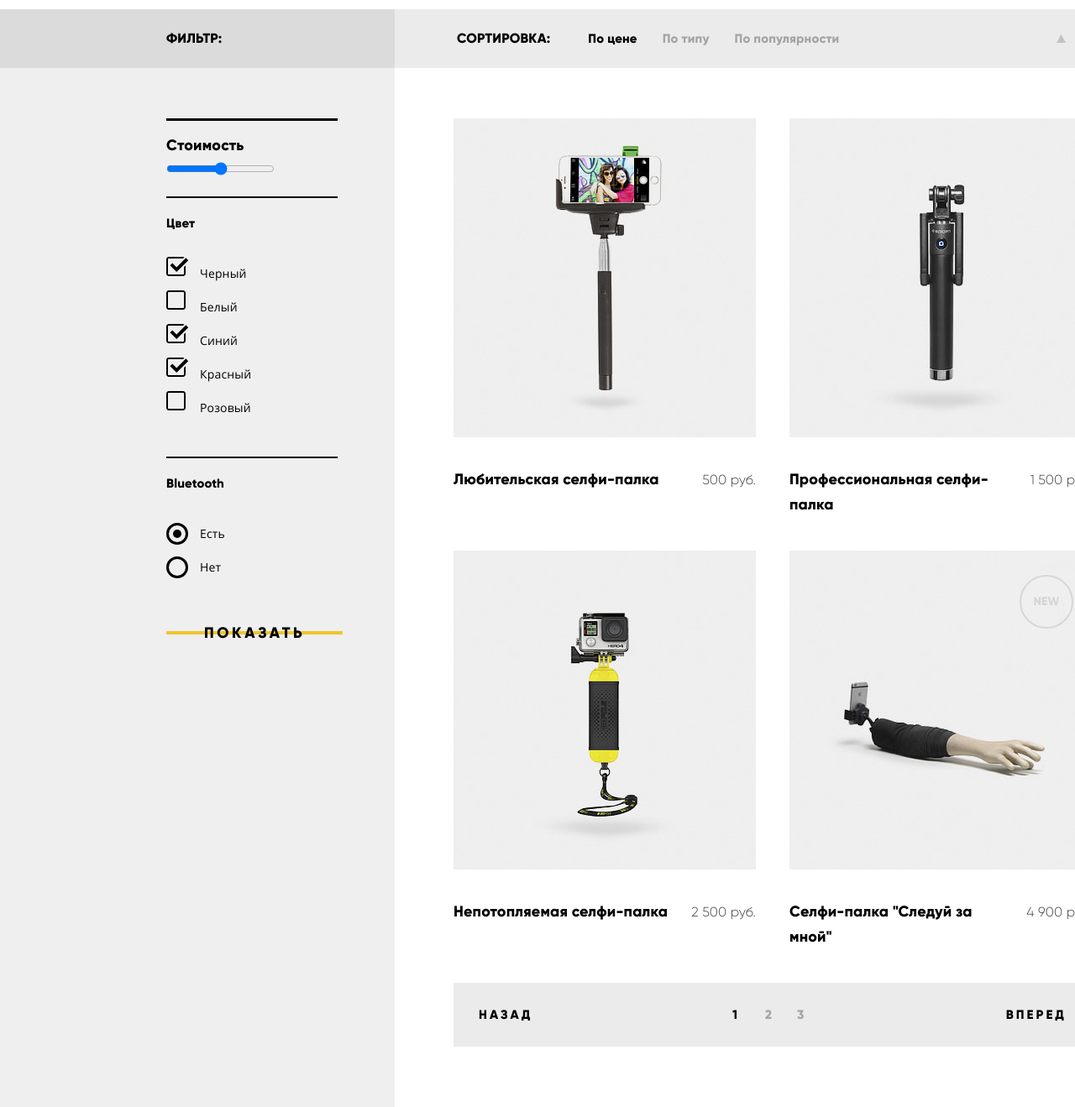
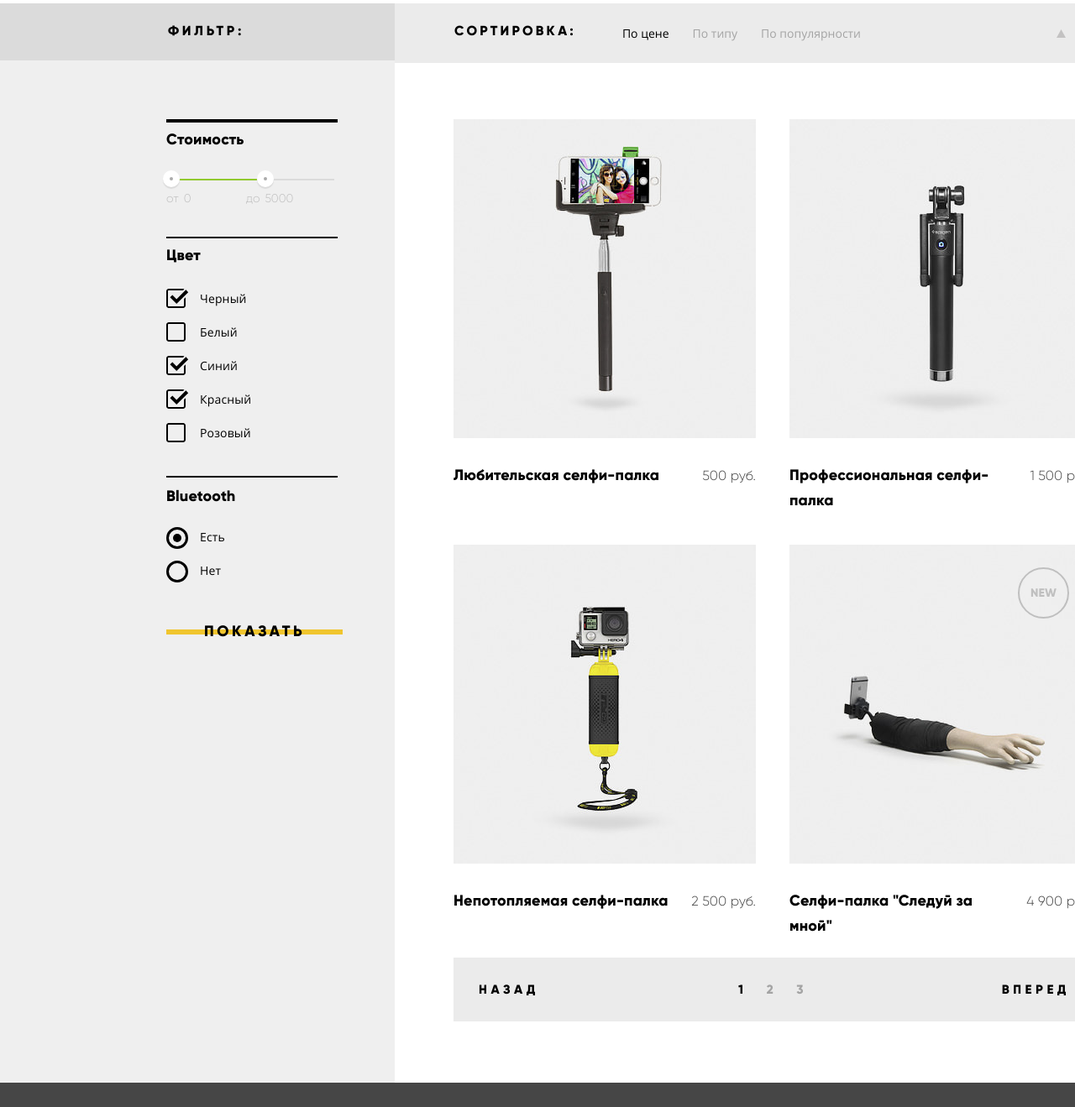
Before and after one commit to Kiriuha-lucky/838151-device, a plain HTML site: page catalog.html in a window 1280 px wide. Shown: the part 401-1720 px from the top of the page at 84% size. Drawn offline with Linux system fonts and the light colour scheme.

Commit message:
Корректировка

```diff
--- a/catalog.html
+++ b/catalog.html
@@ -32,7 +32,7 @@
                 <a href="#">Валентин Петухов</a>
               </li>
               <li>
-                <a href="#">Выйти</a>
+                <a href="#" class="exit">Выйти</a>
               </li>
             </ul>
             <ul class="shop-navigation">
@@ -119,11 +119,27 @@
           <h3>Фильтр:</h3>
           <form class="filter" method="get" action="https://echo.htmlacademy.ru">
 
-            <p class="filters-item">
-              <label for="filters-price">Стоимость</label>
-              <input type="range" id="filters-price" class="filters-price" min="0" step="1" max="10000">
-            </p>
-            <fieldset >
+            <fieldset class="filter-item">
+                    <legend class="visually-hidden">Стоимость:</legend>
+<b >Стоимость</b>
+
+                    <div class="range-filter">
+                      <div class="range-controls">
+                        <div class="scale">
+                          <div class="bar"></div>
+                        </div>
+                        <div class="toggle toggle-min"></div>
+                        <div class="toggle toggle-max"></div>
+                      </div>
+                      <div class="price-controls">
+                        <label class="min-price">от <input name="min-price" type="text" value="0"></label>
+                        <label class="max-price">до <input name="max-price" type="text" value="5000"></label>
+                      </div>
+                    </div>
+                  </fieldset>
+
+
+            <fieldset class="filter-item">
               <legend class="visually-hidden">Цвет</legend>
               <b>Цвет</b>
               <ul class="color">
@@ -149,7 +165,7 @@
                 </li>
               </ul>
             </fieldset>
-            <fieldset>
+            <fieldset class="filter-item bluetooth">
               <legend class="visually-hidden">Bluetooth</legend>
               <b>Bluetooth</b>
               <ul class="bluetooth">
@@ -188,10 +204,14 @@
               </ul>
               <ul class="indicator">
                 <li >
+                  <a href="#" class="indicator-item">
                   <svg xmlns="http://www.w3.org/2000/svg" width="11" height="10" viewbox="0 0 11 10"><path fill="#231F20" d="M5.5 0L0 10h11z"/></svg>
+                  </a>
                 </li>
                 <li class="active">
+                  <a href="#" class="indicator-item">
                   <svg xmlns="http://www.w3.org/2000/svg" width="11" height="10" viewbox="0 0 11 10"><path fill="#231F20" d="M5.5 10L0 0h11"/></svg>
+                  </a>
                 </li>
               </ul>
             </div>
@@ -199,7 +219,7 @@
             <ul class="catalog-list">
               <li class="catalog-item">
                 <div class="catalog-item-modal">
-                  <div class="new-item visually-hidden">NEW</div>
+
                   <img src="img/item-1.jpg" width="360" height="380" alt="Любительская селфи-палка">
                   <div class="class52">
                     <button class="button button-basket" type="submit">В корзину</button>
@@ -218,7 +238,7 @@
               </li>
               <li class="catalog-item">
                 <div class="catalog-item-modal">
-                  <div class="new-item visually-hidden">NEW</div>
+
                   <img src="img/item-2.jpg" width="360" height="380" alt="Любительская селфи-палка">
                   <div class="class52">
                     <button class="button button-basket" type="submit">В корзину</button>
@@ -238,7 +258,6 @@
               <li class="catalog-item">
 
                 <div class="catalog-item-modal">
-                  <div class="new-item visually-hidden">NEW</div>
                   <img src="img/item-3.jpg" width="360" height="380" alt="Любительская селфи-палка">
                   <div class="class52">
                     <button class="button button-basket" type="submit">В корзину</button>
@@ -254,9 +273,9 @@
                   <span class="price">2 500 руб.</span>
                 </section>
               </li>
-              <li class="catalog-item">
+              <li class="catalog-item new">
                 <div class="catalog-item-modal">
-                  <div class="new-item">NEW</div>
+
                   <img src="img/item-4.jpg" width="360" height="380" alt="Любительская селфи-палка">
                   <div class="class52">
                     <button class="button button-basket" type="submit">В корзину</button>
@@ -275,13 +294,23 @@
             </ul>
           </section>
           <section class="pagination">
+            <div class="pagination-wrapper">
             <a href="#" class="pagination-back disabled">Назад</a>
-            <div class="pagination-number">
+            </div>
+            <ul class="pagination-number">
+              <li>
               <a href="#" class="pagination-item current">1</a>
+              </li>
+                <li>
               <a href="#" class="pagination-item">2</a>
+              </li>
+                <li>
               <a href="#" class="pagination-item">3</a>
+              </li>
+            </ul>
+            <div class="pagination-wrapper">
+            <a href="#" class="pagination-next">Вперед</a>
             </div>
-            <a href="#" class="pagination-next">Вперед</a>
           </section>
         </section>
 
--- a/css/style.css
+++ b/css/style.css
@@ -201,6 +201,7 @@
 .user-navigation {
   display: flex;
   justify-content: flex-start;
+  align-items: baseline;
   width: 260px;
   margin: 0;
   padding: 0;
@@ -208,9 +209,9 @@
   /* outline: 2px solid yellow; */
 }
 
-.inner-page .user-navigation {
+/* .inner-page .user-navigation {
   justify-content: space-between;
-}
+} */
 
 .shop-navigation {
   display: flex;
@@ -334,13 +335,21 @@
 .user-navigation a {
   position: relative;
   padding-left: 10px;
-}
+  letter-spacing: 0em;
+}
+
+
 
 .user-navigation li:last-child {
   color: rgba(0, 0, 0, 0.3);
   font-weight: normal;
-}
-
+
+
+}
+
+.exit {
+  margin-left: 7px;
+}
 .compare,
 .basket {
   margin-left: 6px;
@@ -378,7 +387,7 @@
   width: 1160px;
   height: 500px;
   margin: 0 auto;
-  margin-bottom: 284px;
+  margin-bottom: 93px;
   margin-top: -109px;
 }
 
@@ -416,7 +425,7 @@
 .slider-controls label {
   position: relative;
   display: inline-block;
-  margin: 0 10px;
+  margin: 0 8px;
   width: 10px;
   height: 10px;
   border-radius: 50%;
@@ -481,7 +490,7 @@
   line-height: 30px;
   font-weight: normal;
   color: rgba(70, 70, 70, 1);
-  /* letter-spacing: 0.01em; */
+  letter-spacing: -0.008em;
 }
 
 .product-description-content {
@@ -489,7 +498,7 @@
   margin: 0 0;
   display: flex;
   flex-direction: column;
-  margin-top: -90px;
+  margin-top: -85px;
   z-index: 5;
   /* outline: 2px solid green; */
 }
@@ -499,8 +508,8 @@
   justify-content: space-between;
   width: 1160px;
   margin: 0 auto;
-  margin-top: 100px;
-  margin-bottom: 90px;
+  margin-top: 93px;
+  margin-bottom: 97px;
 }
 
 .container-partners img:nth-child(2n) {
@@ -519,7 +528,7 @@
   display: flex;
   width: 1160px;
   margin: 0 auto;
-  margin-bottom: 82px;
+  margin-bottom: 80px;
 }
 
 .about-us {
@@ -596,12 +605,21 @@
   margin: 0;
   padding: 0;
   list-style: none;
+
   /* outline: 2px solid yellow; */
 }
 
 .inner-page .footer-user-navigation {
-  justify-content: space-between;
-}
+  justify-content: flex-start;
+  width: 238px;
+padding-left: 22px;
+}
+
+.inner-page .footer-login-link {
+
+ }
+
+
 
 .footer-shop-navigation {
   display: flex;
@@ -729,6 +747,8 @@
 .slide-decoration p {
   padding: 0;
   margin: 0;
+  margin-right: -12px;
+  margin-top: -4px;
   font-family: "Gilroy", Arial, sans-serif;
   font-size: 179px;
   line-height: 179px;
@@ -802,11 +822,13 @@
 }
 
 .product a {
+  display: block;
+  width: 160px;
   position: relative;
   padding-top: 195px;
   font-family: "Gilroy", Arial, sans-serif;
   font-size: 18px;
-  line-height: 24px;
+  line-height: 23px;
   font-weight: bold;
   color: rgba(0, 0, 0, 1);
 }
@@ -921,6 +943,7 @@
 }
 
 .button {
+  position: relative;
   padding: 8px 45px;
   font-family: "Gilroy", Arial, sans-serif;
   font-size: 18px;
@@ -928,15 +951,20 @@
   font-weight: bold;
   color: rgba(0, 0, 0, 1);
   text-transform: uppercase;
-  letter-spacing: 2px;
+
   background: linear-gradient(rgba(255, 255, 255, 0) 45%,
-    rgba(240, 197, 46, 1) 45%,
-    rgba(240, 197, 46, 1) 55%,
-    rgba(255, 255, 255, 0) 55%);
+    rgba(240, 197, 46, 1) 35%,
+    rgba(240, 197, 46, 1) 60%,
+     rgba(255, 255, 255, 0) 55%);
   border: none;
   cursor: pointer;
   letter-spacing: 0.2em;
-}
+  z-index: 3;
+
+
+}
+
+
 
 .button:hover,
 .button:focus {
@@ -952,6 +980,8 @@
 .filter-button,
 .modal-write-us button {
   border: none;
+  margin-top: 32px;
+  letter-spacing: 0.2em;
 }
 
 .button-contacts,
@@ -1034,8 +1064,8 @@
 .about-us ul {
   margin: 0;
   padding: 0;
-  margin-top: 63px;
-  margin-bottom: 55px;
+  margin-top: 38px;
+  margin-bottom: 53px;
   list-style: none;
   font-family: "Gilroy", Arial, sans-serif;
   font-size: 16px;
@@ -1091,7 +1121,7 @@
 .breadcrumbs li {
   position: relative;
   list-style: none;
-  padding-right: 40px;
+  padding-right: 34px;
 }
 
 .breadcrumbs li:after {
@@ -1102,7 +1132,7 @@
   background-image: url("../img/nav-arrow.svg");
   background-repeat: no-repeat;
   background-position: 50% 50%;
-  right: 18px;
+  right: 15px;
   top: 50%;
   margin-top: -4px;
 }
@@ -1121,6 +1151,7 @@
   line-height: 24px;
   font-weight: normal;
   color: rgba(0, 0, 0, 0.3);
+  letter-spacing: 0.01em;
 }
 
 .breadcrumbs li:last-child {
@@ -1131,13 +1162,7 @@
   color: rgba(0, 0, 0, 0.3);
 }
 
-.catalog-list a {
-  font-family: "Gilroy", Arial, sans-serif;
-  font-size: 18px;
-  line-height: 24px;
-  font-weight: bold;
-  color: rgba(0, 0, 0, 1);
-}
+
 
 .catalog-list span {
   font-family: "Gilroy", Arial, sans-serif;
@@ -1162,6 +1187,7 @@
 
 .filters li {
   list-style: none;
+  margin-bottom: 0px;
 }
 
 .filters h2 {
@@ -1195,7 +1221,9 @@
 }
 
 .container-title h1 {
+  margin-top: 37px;
   margin-left: 60px;
+  letter-spacing: 0.01em;
 }
 
 .breadcrumbs {
@@ -1206,12 +1234,14 @@
   margin-bottom: 45px;
   padding: 0;
   list-style: none;
+  margin-top: -10px;
 }
 
 .container-filters-catalog {
   display: flex;
   width: 1440px;
   margin: 0 auto;
+  margin-top: -3px;
 }
 
 .filters {
@@ -1219,11 +1249,101 @@
   background-color: rgba(239, 239, 239, 1);
 }
 
+.filters-item {
+  margin-top: 8px;
+}
+
+.range-controls {
+  position: relative;
+  margin-top: 19px;
+  width: 200px;
+  height: 13px;
+
+  padding-top: 12px;
+}
+
+.range-controls .scale {
+  width: 200px;
+  height: 2px;
+  background-color: rgba(219,219,219,1);
+
+}
+
+.range-controls .bar {
+  width: 120px;
+  height: 2px;
+
+  background-color: rgba(145,201,47,1);
+}
+
+.range-controls .toggle {
+  position: absolute;
+  top: 2px;
+  left: 0px;
+  width: 4px;
+  height: 4px;
+  padding: 0;
+
+
+  background-color: rgba(171,171,171,1);
+  border: 8px solid rgba(255,255,255,1);
+  border-radius: 50%;
+  box-shadow: 0 2px 1px 0 rgba(218,218,218,1);
+  cursor: pointer;
+}
+
+.filter-item b {
+  font-family: "Gilroy", Arial, sans-serif;
+  font-size: 18px;
+  line-height: 24px;
+  font-weight: bold;
+  color: rgba(0, 0, 0, 1);
+}
+
+.range-controls .toggle-min {
+  left: -4px;
+}
+
+.range-controls .toggle-max {
+  left: 108px;
+}
+
+.price-controls {
+  font-size: 0;
+  margin-top: -3px;
+}
+
+.price-controls label {
+  display: inline-block;
+  margin-right: 12px;
+
+
+  font-family: "Gilroy", Arial, sans-serif;
+  font-size: 14px;
+  line-height: 24px;
+  font-weight: normal;
+  color: rgba(0, 0, 0, 0.2);
+
+}
+
+.price-controls input {
+  width: 60px;
+
+
+  font-family: "Gilroy", Arial, sans-serif;
+  font-size: 14px;
+  line-height: 24px;
+  font-weight: normal;
+  color: rgba(0, 0, 0, 0.2);
+background: none;
+  border: none;
+}
+
 .filter {
   margin-left: 198px;
   margin-right: 68px;
-  margin-top: 60px;
-  border-top: 3px solid rgba(0, 0, 0, 1);
+  margin-top: 70px;
+  border-top: 2px solid rgba(0, 0, 0, 1);
 }
 
 .filter fieldset {
@@ -1233,8 +1353,8 @@
 .filter fieldset {
   padding: 0;
   margin: 0;
-  padding-top: 15px;
-  padding-bottom: 38px;
+  padding-top: 6px;
+  padding-bottom: 26px;
   border-top: 2px solid black;
 }
 
@@ -1243,9 +1363,9 @@
   width: 204px;
   padding: 0;
   margin: 0;
-  padding-top: 23px;
+  padding-top: 21px;
   padding-bottom: 23px;
-  padding-left: 198px;
+  padding-left: 200px;
   padding-right: 68px;
   background-color: rgba(219, 219, 219, 1);
   font-family: "Gilroy", Arial, sans-serif;
@@ -1254,11 +1374,12 @@
   font-weight: bold;
   color: rgba(0, 0, 0, 1);
   text-transform: uppercase;
+  letter-spacing: 0.23em;
 }
 
 .color {
   margin: 0;
-  margin-top: 25px;
+  margin-top: 16px;
   padding: 0;
   list-style: none;
 }
@@ -1272,12 +1393,14 @@
   content: "";
   position: absolute;
   width: 27px;
-  height: 23px;
+  height: 33px;
   left: 0px;
   background-image: url("../img/checkbox-off.svg");
   background-repeat: no-repeat;
-  background-position: 0 0;
-}
+  background-position: 0 8px;
+}
+
+
 
 .color label:hover:before,
 .color label:focus:before {
@@ -1291,7 +1414,7 @@
 .checkbox:checked+label:before {
   background-image: url("../img/checkbox-on.svg");
   background-repeat: no-repeat;
-  background-position: 0 0;
+  background-position: 0 8px;
   z-index: 2;
 }
 
@@ -1324,17 +1447,7 @@
   color: rgba(166, 166, 166, 1);
 }
 
-.bluetooth {
-  margin: 0;
-  margin-top: 25px;
-  padding: 0;
-  list-style: none;
-}
-
-.bluetooth label {
-  position: relative;
-  padding-left: 40px;
-}
+
 
 .radio+label:before {
   content: "";
@@ -1420,17 +1533,19 @@
   width: 680px;
   margin: 0;
   padding: 0;
-  padding-top: 20px;
+  padding-top: 21px;
   padding-bottom: 20px;
   display: flex;
-  margin-left: 74px;
-  list-style: none;
-  align-items: baseline;
+  margin-left: 71px;
+  list-style: none;
+
+
 }
 
 .sort li {
-  margin-right: 30px;
+  margin-right: 28px;
   color: rgba(0, 0, 0, 0.3);
+  letter-spacing: 0;
 }
 
 .active-item {
@@ -1439,7 +1554,23 @@
 
 .sort a {
   color: rgba(0, 0, 0, 0.3);
-}
+  font-family: "OpenSans", Arial, sans-serif;
+  font-size: 14px;
+  line-height: 18px;
+  font-weight: normal;
+}
+
+
+
+.sort a:hover,
+.sort a:focus {
+    color: rgba(0, 0, 0, 0.6);
+}
+
+.sort a:active {
+  color: rgba(0, 0, 0, 1);
+}
+
 
 .sort .active-item {
   color: rgba(0, 0, 0, 1);
@@ -1452,7 +1583,8 @@
   font-weight: bold;
   color: rgba(0, 0, 0, 1);
   text-transform: uppercase;
-  margin-right: 45px;
+  margin-right: 55px;
+  letter-spacing: 0.2em;
 }
 
 .indicator {
@@ -1469,6 +1601,20 @@
 
 .indicator li {
   padding-left: 20px;
+  cursor: pointer;
+}
+
+.indicator-item path {
+  fill: rgba(0,0,0,0.2);
+}
+
+.indicator-item:hover path,
+.indicator-item:focus path {
+  fill: rgba(0,0,0,0.4);
+
+}
+.indicator-item:active path {
+  fill: rgba(0,0,0,1);
 }
 
 .indicator path {
@@ -1490,7 +1636,7 @@
   flex-wrap: wrap;
   width: 760px;
   margin: 0 auto;
-  margin-top: 60px;
+  margin-top: 67px;
   list-style: none;
 }
 
@@ -1506,13 +1652,14 @@
   display: flex;
   justify-content: space-between;
   align-items: baseline;
-  margin-top: 35px;
+  margin-top: 29px;
 }
 
 .catalog-item h3 {
   padding: 0;
   margin: 0;
   width: 260px;
+  letter-spacing: 0.01em;
 }
 
 .price {
@@ -1523,7 +1670,7 @@
 
 .catalog-item {
   width: 360px;
-  margin-bottom: 40px;
+  margin-bottom: 38px;
 }
 
 .catalog-item:nth-child(2n) {
@@ -1535,38 +1682,67 @@
   justify-content: space-between;
   width: 760px;
   margin: 0 auto;
-  margin-bottom: 75px;
+  margin-bottom: 73px;
+  margin-top: -15px;
   background-color: rgba(235, 235, 235, 1);
 }
 
 .pagination a {
   display: block;
   text-transform: uppercase;
-}
-
-.pagination a:first-child,
-.pagination a:last-child {
+  letter-spacing: 0.3em;
+}
+
+
+
+.pagination-back,
+.pagination-next {
+  pading: 0;
+  margin: 0;
   display: block;
+  padding: 23px 26px;
+
+  max-width: 138px;
+
+}
+
+.pagination-back {
   padding: 23px 30px;
-  letter-spacing: 3px;
-}
-
-.pagination>a:hover:first-child,
-.pagination>a:hover:last-child,
-.pagination>a:focus:first-child,
-.pagination>a:focus:last-child {
+}
+
+.pagination-next {
+  text-align: right;
+}
+
+.pagination-back:hover,
+.pagination-next:hover,
+.pagination-back:focus,
+.pagination-next:focus {
   background-color: rgba(217, 217, 217, 1);
 }
 
-.pagination>a:active:first-child,
-.pagination>a:active:last-child {
+.pagination-back:active,
+.pagination-next:active {
   color: rgba(0, 0, 0, 0.3);
 }
 
 .pagination-number {
-  display: flex;
-  justify-content: space-between;
+  padding: 0;
+  margin: 0;
+  list-style: none;
+  display: flex;
+  justify-content: center;
   align-items: center;
+  letter-spacing: 0.2em;
+  /* outline: 2px solid green; */
+}
+
+.pagination-number li {
+  padding-right: 23px;
+}
+
+.pagination-number li:last-child {
+  padding-right: 0px;
 }
 
 .pagination-number a {
@@ -1580,6 +1756,11 @@
 
 .pagination-number a:active {
   color: rgba(0, 0, 0, 1);
+}
+
+.pagination-wrapper {
+  width: 140px;
+  /* outline: 2px solid green; */
 }
 
 .pagination .current {
@@ -1856,7 +2037,8 @@
 }
 
 .button-write-us {
-  width: 200px;
+width: 200px;
+padding: 8px 35px;
 }
 
 .name-mail p {
@@ -1873,7 +2055,7 @@
   height: 320px;
   padding: 0 20px;
   margin: 0 auto;
-  margin-top: -50px;
+  margin-top: -41px;
   /* outline: 2px solid green; */
 }
 
@@ -1930,12 +2112,13 @@
   padding: 0;
   margin: 0;
   width: 460px;
-  margin-top: 25px;
+  margin-top: 30px;
   font-family: "OpenSans", Arial, sans-serif;
   font-size: 15px;
   line-height: 30px;
   font-weight: normal;
   color: rgba(0, 0, 0, 1);
+  letter-spacing: -0.003em;
 }
 
 .slides-2 {
@@ -2071,3 +2254,56 @@
 .footer-HTML-Academy-logo:active path {
   fill: rgba(255,198,0,0.3);
 }
+
+.new {
+  position: relative;
+}
+
+.new:after {
+  display: flex;
+  position: absolute;
+  content: "NEW";
+  justify-content: center;
+  align-items: center;
+
+  width: 57px;
+  height: 57px;
+  top: 27px;
+  right: 27px;
+  border: 2px solid rgba(0,0,0,0.2);
+  border-radius: 50%;
+
+  font-family: "Gilroy", Arial, sans-serif;
+  font-size: 14px;
+  line-height: 24px;
+  font-weight: bold;
+  color: rgba(0,0,0,0.2);
+  letter-spacing: 0,05em;
+
+}
+
+.catalog-list a {
+  line-height: 0px;
+  padding: 0;
+  margin: 0;
+  font-family: "Gilroy", Arial, sans-serif;
+  font-size: 18px;
+  line-height: 24px;
+  font-weight: bold;
+  color: rgba(0, 0, 0, 1);
+}
+
+.filters .bluetooth {
+  margin: 0;
+  margin-top: 5px;
+  padding: 0;
+  padding-top: 8px;
+  list-style: none;
+}
+
+
+
+.bluetooth label {
+  position: relative;
+  padding-left: 40px;
+}
```
Also changed, not shown: index.html (+1 -1 lines).
